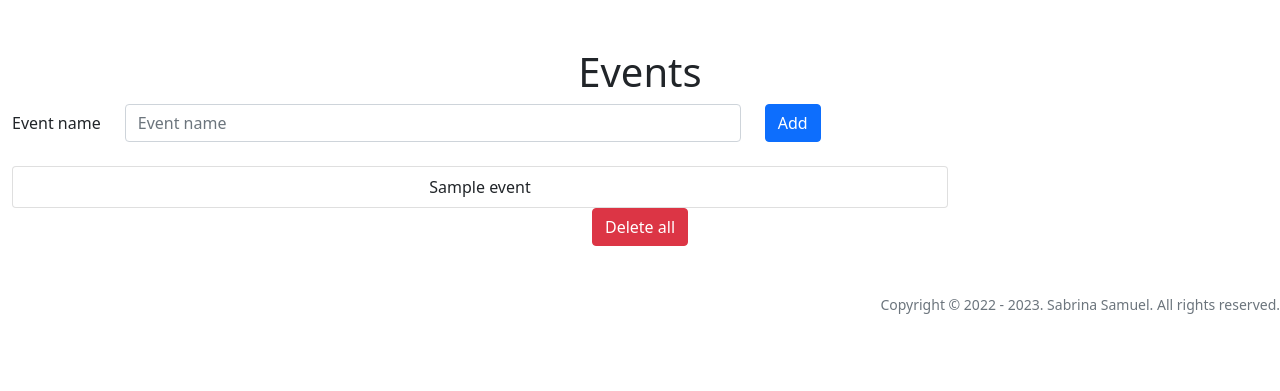
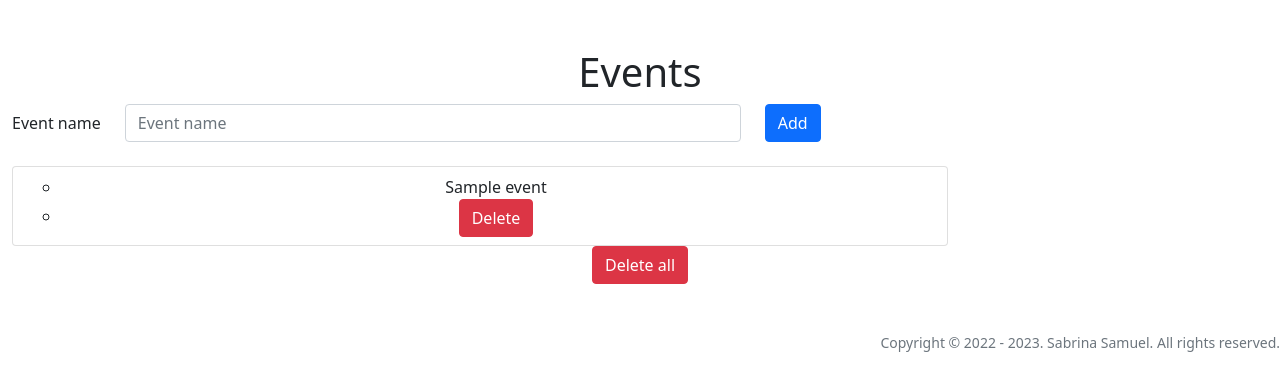
Before and after one commit to ssrome/cs50-final-project, a Flask app: template templates/index.html in a window 1280 px wide. Shown: the top 391 px of the page. Run offline with Flask 2, Linux system fonts and the light colour scheme; the template is opened without the code that fills it: most values are stand-ins (such as "Sample title", 1, 10 or a date in 2020); some libraries are stand-ins or nearby versions.

Commit message:
Add ability to delete an item

```diff
--- a/app.py
+++ b/app.py
@@ -4,6 +4,7 @@ from localStoragePy import localStoragePy
 import os
 from src.inject_year import InjectYear
 from src.event_item import EventItem
+from src.delete import Delete
 
 localStorage = localStoragePy("cs50-todo", "text")
 
@@ -47,6 +48,12 @@ def index():
         localStorage.clear()
         localStorage.setItem("list", '[]')
         return render_template("index.html")
+    elif request.method == "POST" and "delete-event" in request.form:
+        events = json.loads(localStorage.getItem("list"))
+        event_index = int(request.form.get("delete-event"))
+        updated_events = Delete.delete_item(events, event_index)
+        localStorage.setItem("list", json.dumps(updated_events))
+        return render_template("index.html", eventLists=updated_events)
     else:
         events = localStorage.getItem("list")
         if events is None:
--- a/src/delete.py
+++ b/src/delete.py
@@ -1,8 +1,8 @@
 class Delete:
     @staticmethod
-    def delete_item(event_list, index=None):
-        if len(event_list) > 0 and index:
-            del event_list[index]
+    def delete_item(event_list, index):
+        if len(event_list) > 0:
+            event_list.pop(index)
             return event_list
         else:
             return event_list
--- a/templates/index.html
+++ b/templates/index.html
@@ -25,12 +25,25 @@
   </div>
 </form>
 <br />
+
 {% if eventLists %}
+
 <div class="row align-items-center">
   <div class="col-9">
     <ul class="list-group">
       {% for event in eventLists %}
-      <li class="list-group-item">{{ event.name }}</li>
+      <li class="list-group-item">
+          <ul>
+              <li>{{ event.name }}</li>
+              <li>
+                  <form method="POST">
+                      <Button type="submit" name="delete-event" value="{{ loop.index0 }}" class="btn btn-danger" >
+                      Delete
+                      </Button>
+                  </form>
+              </li>
+          </ul>
+          </li>
       {% endfor %}
     </ul>
   </div>
@@ -38,7 +51,7 @@
 {% endif %}
 <div class="row">
   <form method="POST">
-    <Button type="submit" name="delete-all"  class="btn btn-danger">
+    <Button type="submit" name="delete-all" class="btn btn-danger">
     Delete all
     </Button>
   </form>
```
Also changed, not shown: tests/test_app.py (+25 -2 lines), tests/test_delete.py (+10 -2 lines).
